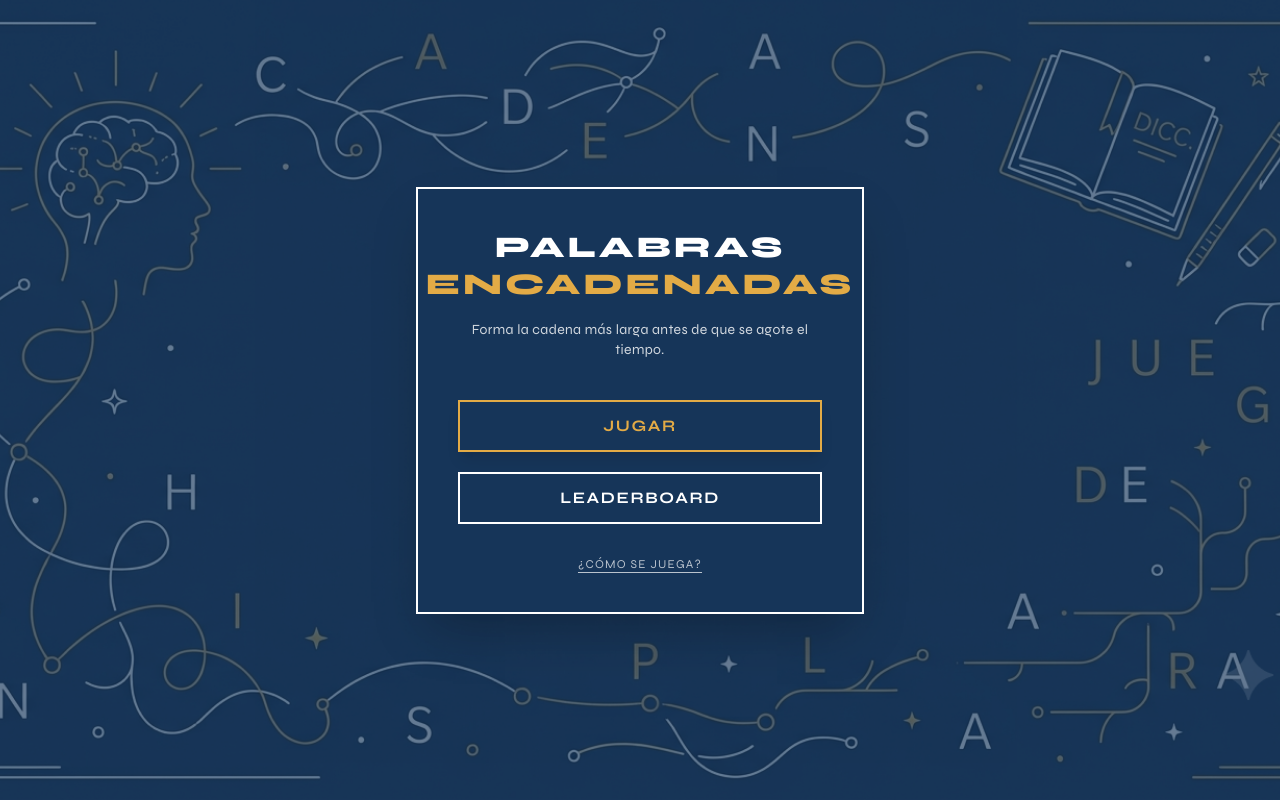
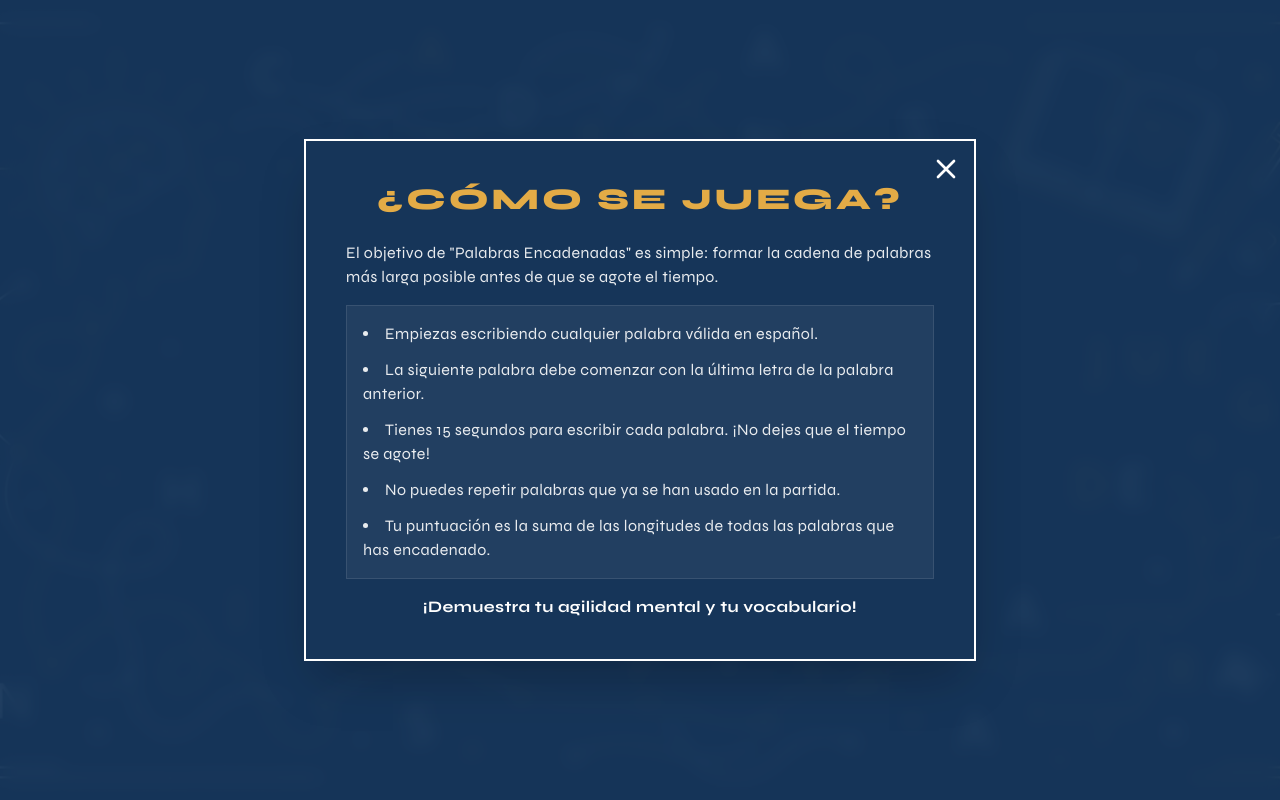
Before and after one commit to lautilovato/unq-ui-Lautaro-Lovato-trabajo-final, a React (Vite) app in the folder front/: page / in a window 1280 px wide. Both pictures are taken after a click on the button "¿CÓMO SE JUEGA?". Built offline with nearby package versions, Linux system fonts and the light colour scheme.

Commit message:
implementation HowToPlayModal

```diff
--- /dev/null
+++ b/front/src/Components/HowToPlayModal.tsx
@@ -0,0 +1,55 @@
+interface HowToPlayModalProps {
+  isOpen: boolean;
+  onClose: () => void;
+}
+
+function HowToPlayModal({ isOpen, onClose }: HowToPlayModalProps) {
+  if (!isOpen) {
+    return null;
+  }
+
+  const handleBackdropClick = (event: React.MouseEvent<HTMLDivElement>) => {
+    if (event.target === event.currentTarget) {
+      onClose();
+    }
+  };
+
+  return (
+    <div
+      className="fixed inset-0 bg-primary/80 backdrop-blur-sm z-50 flex justify-center items-center p-4 animate-fade-in"
+      onClick={handleBackdropClick}
+    >
+      <div className="relative bg-primary border-2 border-white p-8 sm:p-10 max-w-2xl w-full shadow-2xl flex flex-col">
+        <button
+          onClick={onClose}
+          className="absolute top-3 right-3 text-white hover:text-accent transition-colors"
+          aria-label="Cerrar modal"
+        >
+          <svg xmlns="http://www.w3.org/2000/svg" className="h-8 w-8" fill="none" viewBox="0 0 24 24" stroke="currentColor">
+            <path strokeLinecap="round" strokeLinejoin="round" strokeWidth={2} d="M6 18L18 6M6 6l12 12" />
+          </svg>
+        </button>
+
+        <h2 className="text-2xl sm:text-3xl font-extrabold text-accent tracking-widest uppercase mb-6 text-center">
+          ¿Cómo se juega?
+        </h2>
+
+        <div className="text-white/90 space-y-4 font-light tracking-wide text-center sm:text-left">
+          <p>
+            El objetivo de "Palabras Encadenadas" es simple: formar la cadena de palabras más larga posible antes de que se agote el tiempo.
+          </p>
+          <ul className="list-disc list-inside space-y-3 text-left bg-white/5 p-4 my-4 border border-white/10">
+            <li>Empiezas escribiendo cualquier palabra válida en español.</li>
+            <li>La siguiente palabra debe comenzar con la <strong>última letra</strong> de la palabra anterior.</li>
+            <li>Tienes <strong>15 segundos</strong> para escribir cada palabra. ¡No dejes que el tiempo se agote!</li>
+            <li>No puedes repetir palabras que ya se han usado en la partida.</li>
+            <li>Tu puntuación es la suma de las longitudes de todas las palabras que has encadenado.</li>
+          </ul>
+          <p className="font-bold text-white text-center">¡Demuestra tu agilidad mental y tu vocabulario!</p>
+        </div>
+      </div>
+    </div>
+  );
+}
+
+export default HowToPlayModal;
--- a/front/src/Pages/Home.tsx
+++ b/front/src/Pages/Home.tsx
@@ -1,7 +1,10 @@
-import { useNavigate } from "react-router-dom";
+import { useState } from 'react';
+import { useNavigate } from 'react-router-dom';
+import HowToPlayModal from '../Components/HowToPlayModal';
 
 function Home() {
   const navigate = useNavigate();
+  const [isModalOpen, setIsModalOpen] = useState(false);
 
   return (
     <div className="relative min-h-screen flex flex-col justify-center items-center p-4 bg-[url('/background.png')] bg-cover bg-center bg-no-repeat bg-fixed">
@@ -36,11 +39,18 @@ function Home() {
           </button>
         </div>
 
-        <button className="mt-8 text-xs text-white/70 hover:text-accent transition-colors tracking-widest uppercase underline underline-offset-4">
+        <button
+          onClick={() => setIsModalOpen(true)}
+          className="mt-8 text-xs text-white/70 hover:text-accent transition-colors tracking-widest uppercase underline underline-offset-4"
+        >
           ¿Cómo se juega?
         </button>
+      </div>
 
-      </div>
+      <HowToPlayModal
+        isOpen={isModalOpen}
+        onClose={() => setIsModalOpen(false)}
+      />
     </div>
   )
 }
```
